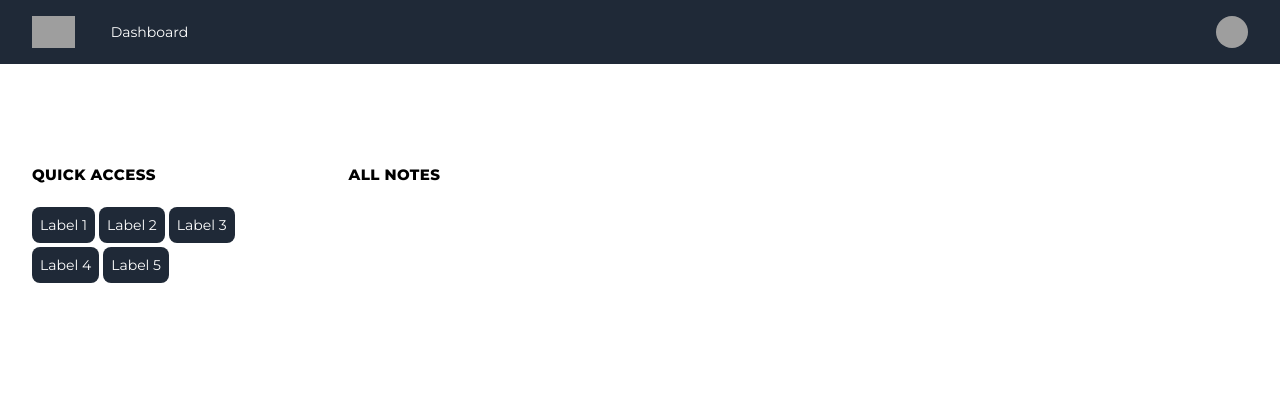
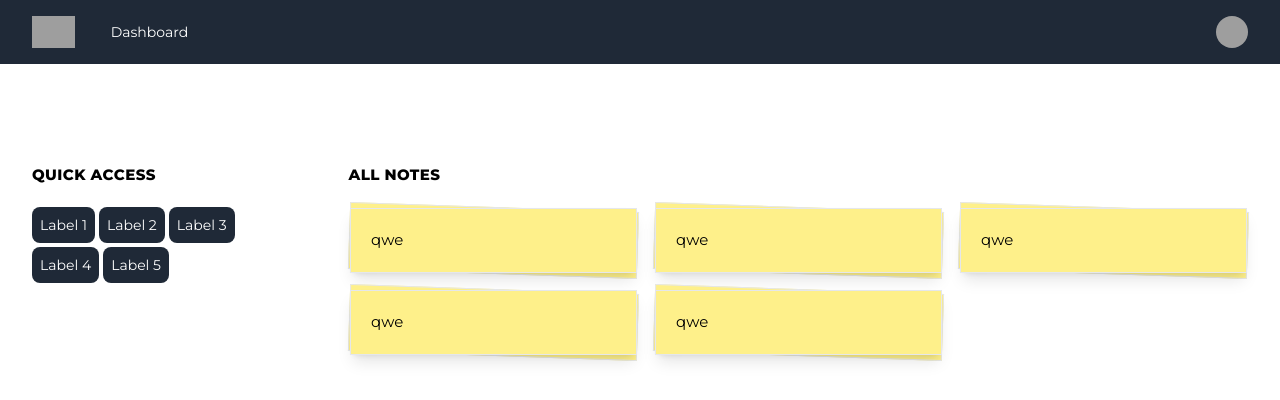
Before and after one commit to karlodelarosa/app-notes-taking, a Vue app: page / in a window 1280 px wide. Shown: the top 400 px of the page. Built offline with nearby package versions, Linux system fonts and the light colour scheme; grey boxes are pictures that could not be loaded.

Commit message:
Added notes design

```diff
--- a/src/views/HomeView.vue
+++ b/src/views/HomeView.vue
@@ -16,6 +16,14 @@ import TheBaseLayout from '@/components/template/TheBaseLayout.vue'
 
       <template #content>
         <h2 class="uppercase font-bold tracking-wide mb-[20px]">ALL NOTES</h2>
+
+        <div class="grid grid-cols-3 gap-4">
+          <div v-for="i in 5" class="w-full bg-yellow-200 rotate-2 border">
+            <div class="w-full bg-yellow-200 -rotate-2 p-5 shadow-lg border cursor-pointer">
+              qwe
+            </div>
+          </div>
+        </div>
       </template>
     </TheBaseLayout>
   </div>
```
